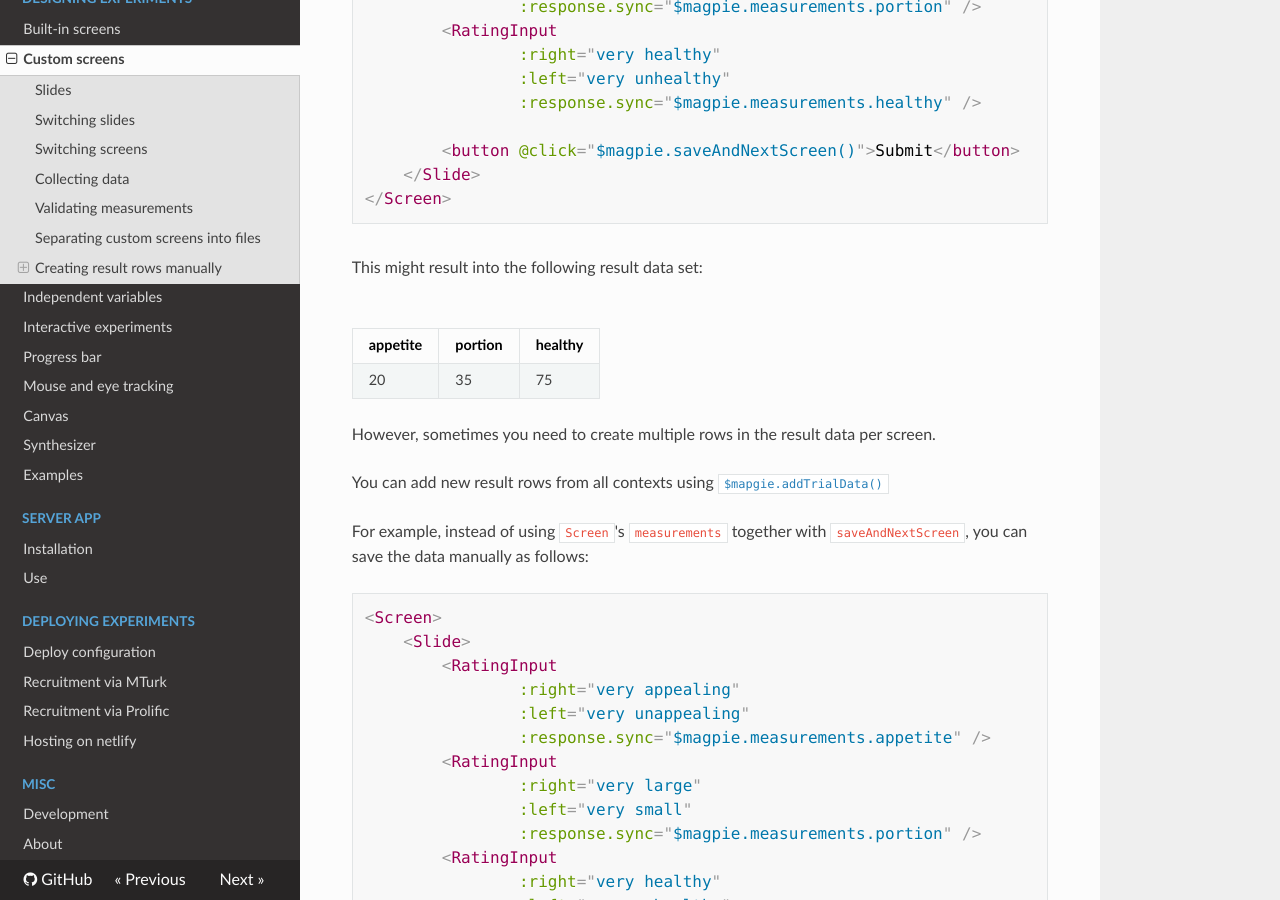
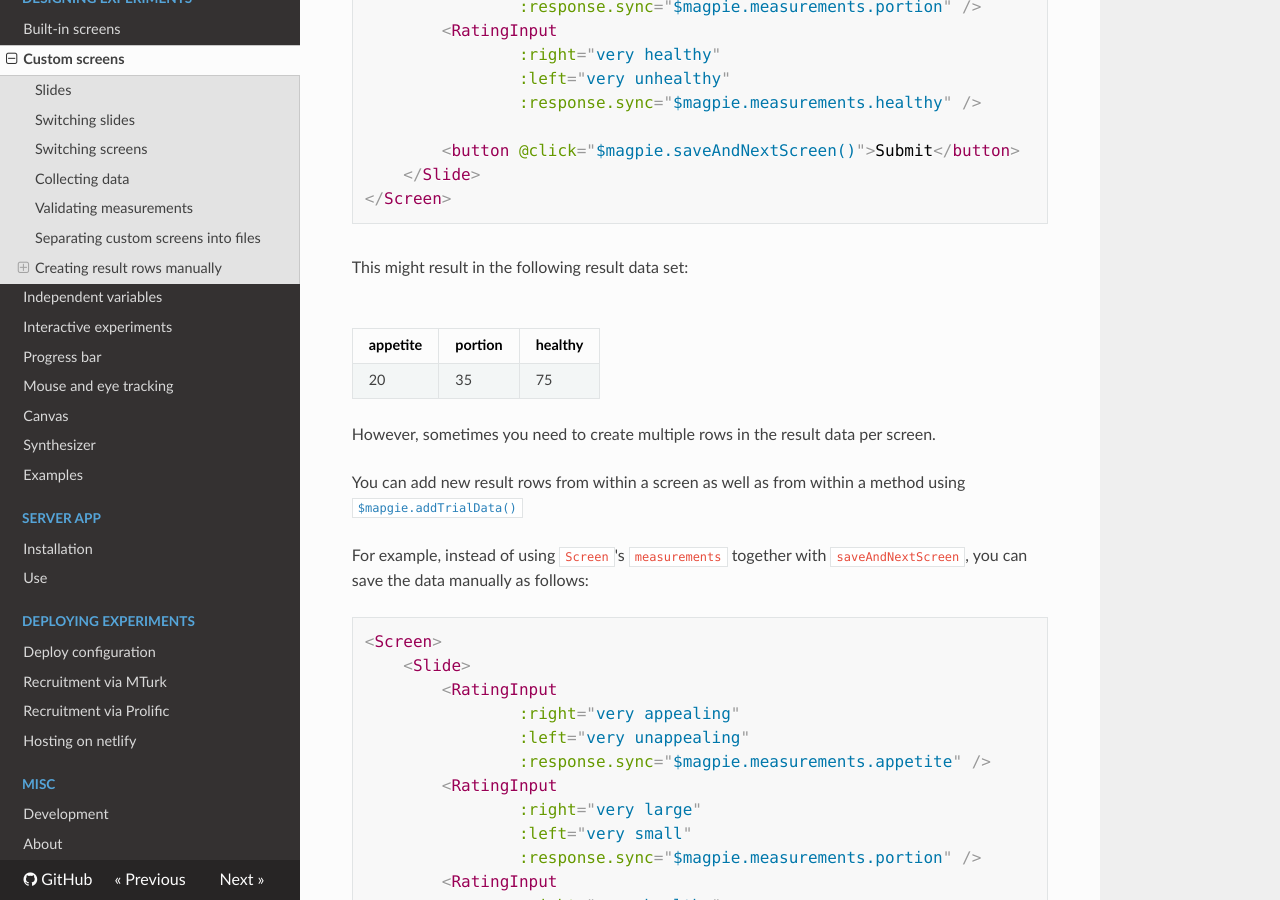
Before and after one commit to magpie-ea/magpie-v3-docs, an MkDocs documentation site: the page built from docs/01_designing_experiments/01_custom_screens.md, in a window 1280 px wide and 900 px high, scrolled down 8862 px. Built offline with MkDocs 1.6.1, drawn with Linux system fonts in a browser that asks for light colours.

Commit message:
Screens as separate files: Some clarifications

````diff
--- a/docs/01_designing_experiments/01_custom_screens.md
+++ b/docs/01_designing_experiments/01_custom_screens.md
@@ -360,7 +360,7 @@ Usually, you will use the `measurements` object to collect data and save it to t
 </Screen>
 ```
 
-This might result into the following result data set:
+This might result in the following result data set:
 
 |appetite|portion|healthy|
 |-|-|-|
@@ -369,7 +369,7 @@ This might result into the following result data set:
 
 However, sometimes you need to create multiple rows in the result data per screen.
 
-You can add new result rows from all contexts using [`$mapgie.addTrialData()`](https://magpie-reference.netlify.app/#Magpie+addTrialData)
+You can add new result rows from within a screen as well as from within a method using [`$mapgie.addTrialData()`](https://magpie-reference.netlify.app/#Magpie+addTrialData)
 
 For example, instead of using `Screen`'s `measurements` together with `saveAndNextScreen`, you can save the data manually
 as follows:
````
